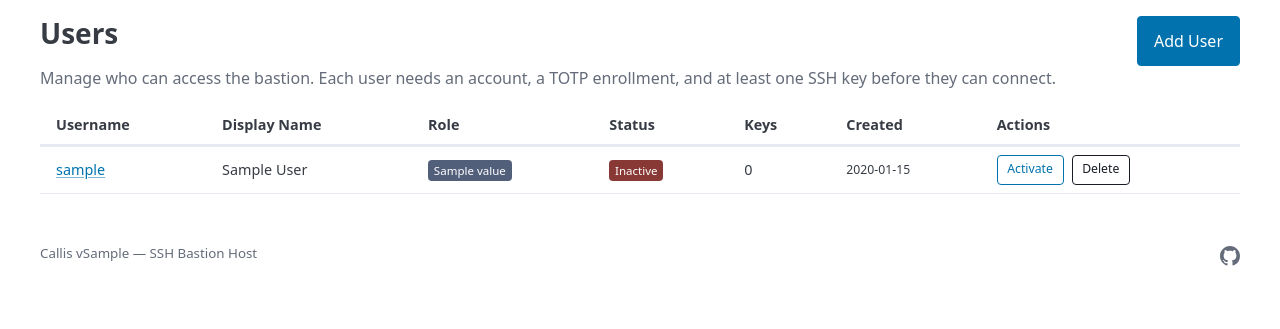
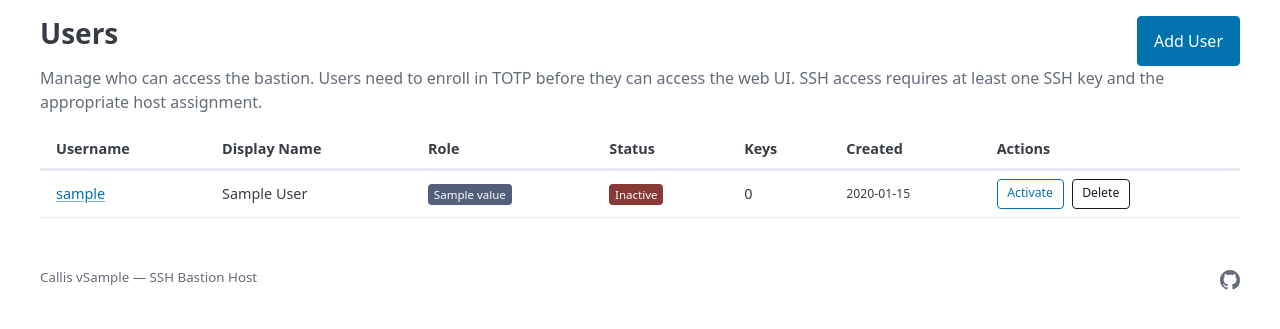
Before and after one commit to pacnpal/callis, a Python web app: template api/templates/users.html in a window 1280 px wide. Shown: the part 62-391 px from the top of the page. Run offline with Jinja, Linux system fonts and the light colour scheme; the template is opened without the code that fills it: most values are stand-ins (such as "Sample title", 1, 10 or a date in 2020); some libraries are stand-ins or nearby versions.

Commit message:
Update users.html
Co-authored-by: Copilot <175728472+Copilot@users.noreply.github.com>

```diff
--- a/api/templates/users.html
+++ b/api/templates/users.html
@@ -6,7 +6,7 @@
   <button data-dialog-open="add-user-dialog">Add User</button>
 </div>
 
-<p class="text-muted">Manage who can access the bastion. Each user needs an account, a TOTP enrollment, and at least one SSH key before they can connect.</p>
+<p class="text-muted">Manage who can access the bastion. Users need to enroll in TOTP before they can access the web UI. SSH access requires at least one SSH key and the appropriate host assignment.</p>
 
 <dialog id="add-user-dialog">
   <article>
```
